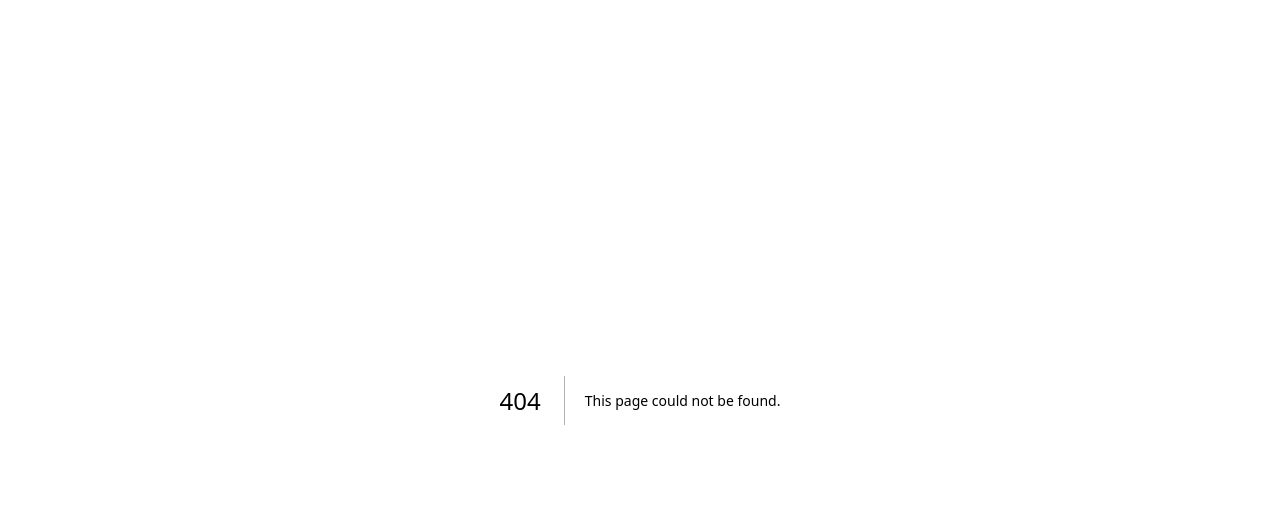
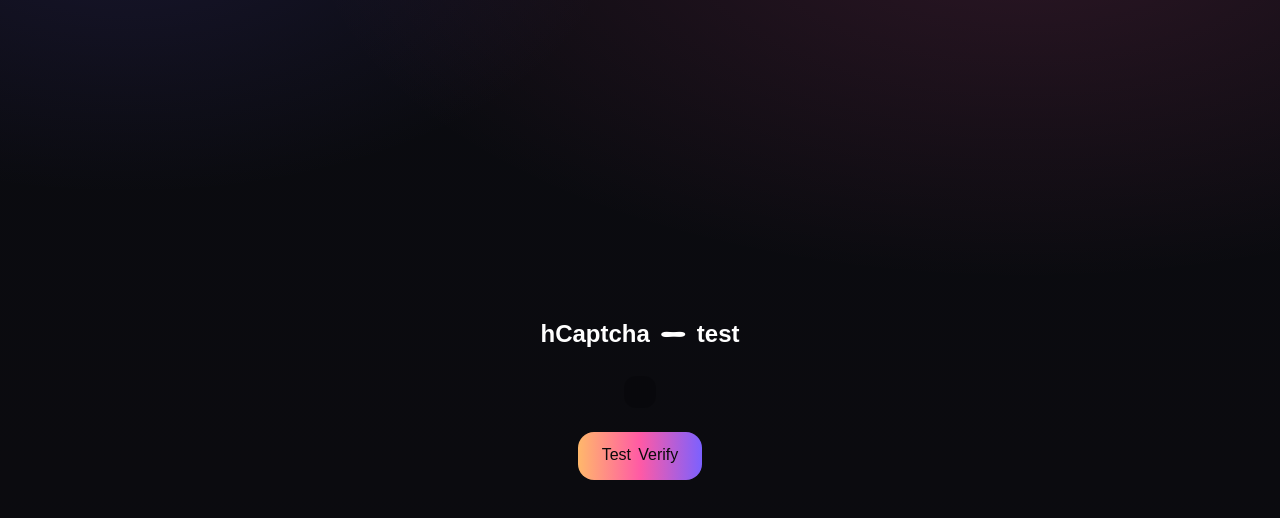
Before and after one commit to ShadowBoxer39/Trance-Awards, a Next.js app: page /captcha-test in a window 1280 px wide. Before the commit this address had no page. Shown: the top 518 px of the page. Built offline with nearby package versions, Linux system fonts and the light colour scheme; no server answers.

Commit message:
Create captcha-test.tsx

```diff
--- /dev/null
+++ b/pages/captcha-test.tsx
@@ -0,0 +1,65 @@
+import { useEffect, useRef, useState } from "react";
+import Script from "next/script";
+
+// Let TypeScript know about window.hcaptcha
+declare global {
+  interface Window {
+    hcaptcha: {
+      render: (el: HTMLElement, opts: { sitekey: string }) => number;
+      getResponse: (id: number) => string;
+      reset: (id?: number) => void;
+    };
+  }
+}
+
+export default function CaptchaTestPage() {
+  const [status, setStatus] = useState<string | null>(null);
+  const captchaRef = useRef<HTMLDivElement | null>(null);
+  const widgetId = useRef<number | null>(null);
+  const sitekey = process.env.NEXT_PUBLIC_HCAPTCHA_SITEKEY as string;
+
+  // Render the widget when the script is ready
+  useEffect(() => {
+    const i = setInterval(() => {
+      if (typeof window !== "undefined" && window.hcaptcha && captchaRef.current && widgetId.current === null) {
+        widgetId.current = window.hcaptcha.render(captchaRef.current, { sitekey });
+        clearInterval(i);
+      }
+    }, 200);
+    return () => clearInterval(i);
+  }, [sitekey]);
+
+  const onSubmit = async () => {
+    if (widgetId.current === null) return setStatus("CAPTCHA not ready. Try again in a second.");
+    const token = window.hcaptcha.getResponse(widgetId.current);
+    if (!token) return setStatus("Please complete the CAPTCHA.");
+
+    setStatus("Verifying…");
+    const res = await fetch("/api/captcha-test", {
+      method: "POST",
+      headers: { "Content-Type": "application/json" },
+      body: JSON.stringify({ token }),
+    });
+    const data = await res.json();
+    if (res.ok && data.ok) setStatus("✅ CAPTCHA verified!");
+    else setStatus(`❌ Verification failed: ${data.error ?? "unknown_error"}`);
+
+    window.hcaptcha.reset(widgetId.current);
+  };
+
+  return (
+    <main className="min-h-screen neon-backdrop text-white flex flex-col items-center justify-center gap-6 p-6">
+      {/* Load hCaptcha */}
+      <Script src="https://js.hcaptcha.com/1/api.js" strategy="afterInteractive" />
+
+      <h1 className="text-2xl font-bold">hCaptcha — test</h1>
+      <div ref={captchaRef} className="bg-black/20 p-4 rounded-xl" />
+
+      <button onClick={onSubmit} className="btn-primary rounded-2xl px-6 py-3">
+        Test Verify
+      </button>
+
+      {status && <p className="text-sm opacity-90">{status}</p>}
+    </main>
+  );
+}
```
